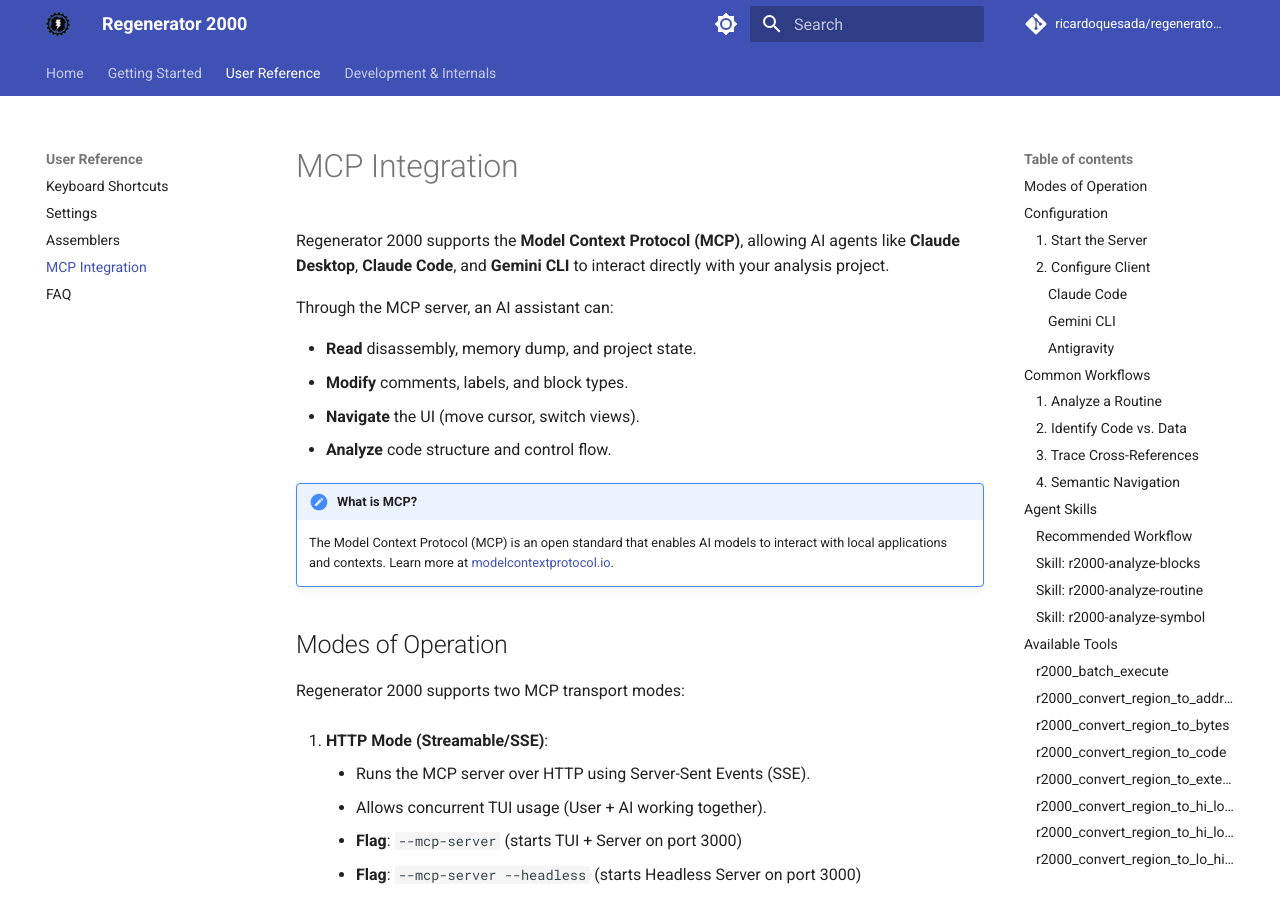
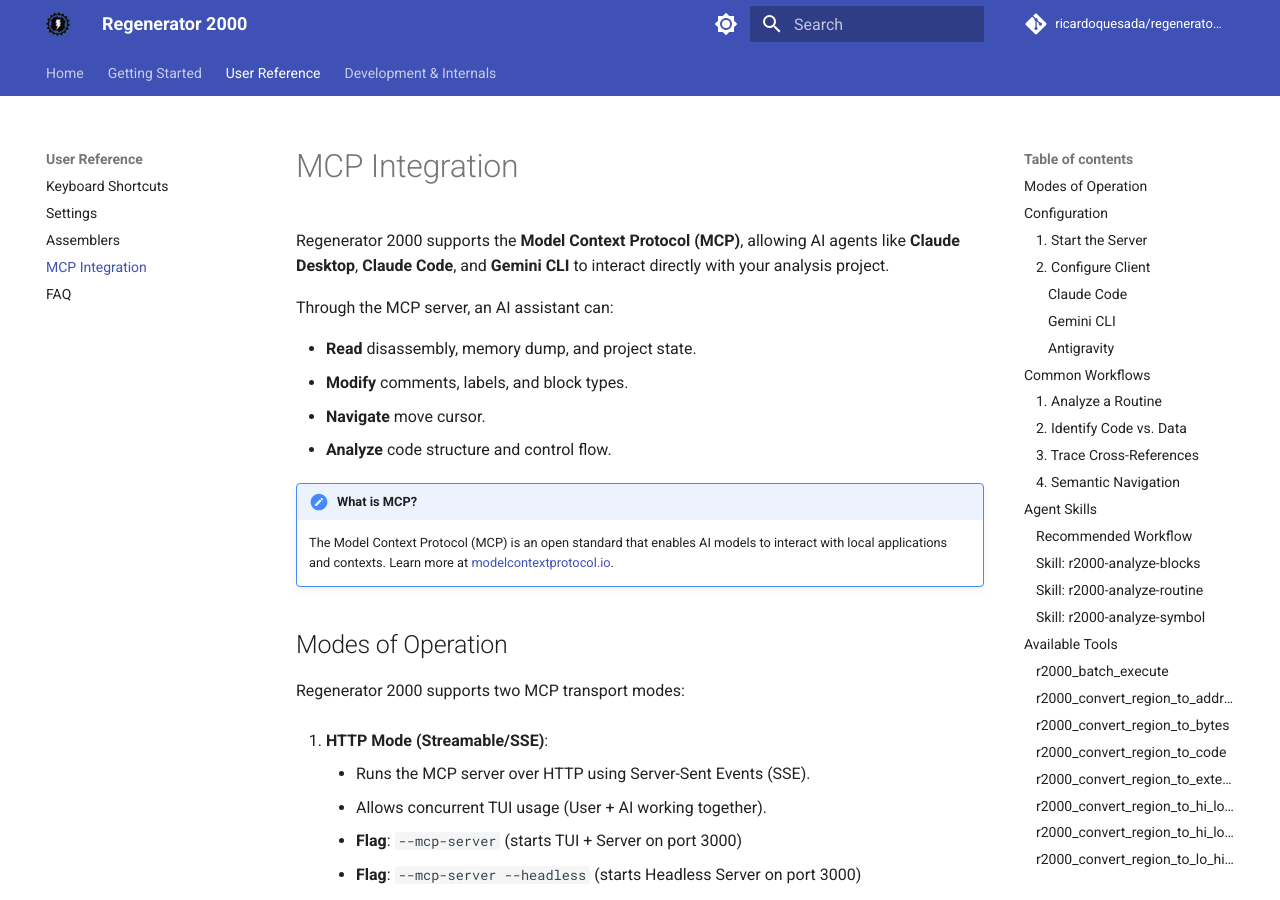
Before and after one commit to ricardoquesada/regenerator2000, an MkDocs documentation site: the page built from docs/mcp.md, in a window 1280 px wide and 900 px high. Built offline with MkDocs 1.6.1 and Material for MkDocs 9.7.7, drawn with Linux system fonts in a browser that asks for light colours; comment, search, counter and statistics services are not loaded.

Commit message:
remove switch view from mcp, since it has not been implemented

```diff
--- a/docs/mcp.md
+++ b/docs/mcp.md
@@ -6,7 +6,7 @@
 
 - **Read** disassembly, memory dump, and project state.
 - **Modify** comments, labels, and block types.
-- **Navigate** the UI (move cursor, switch views).
+- **Navigate** move cursor.
 - **Analyze** code structure and control flow.
 
 !!! note "What is MCP?"
```
